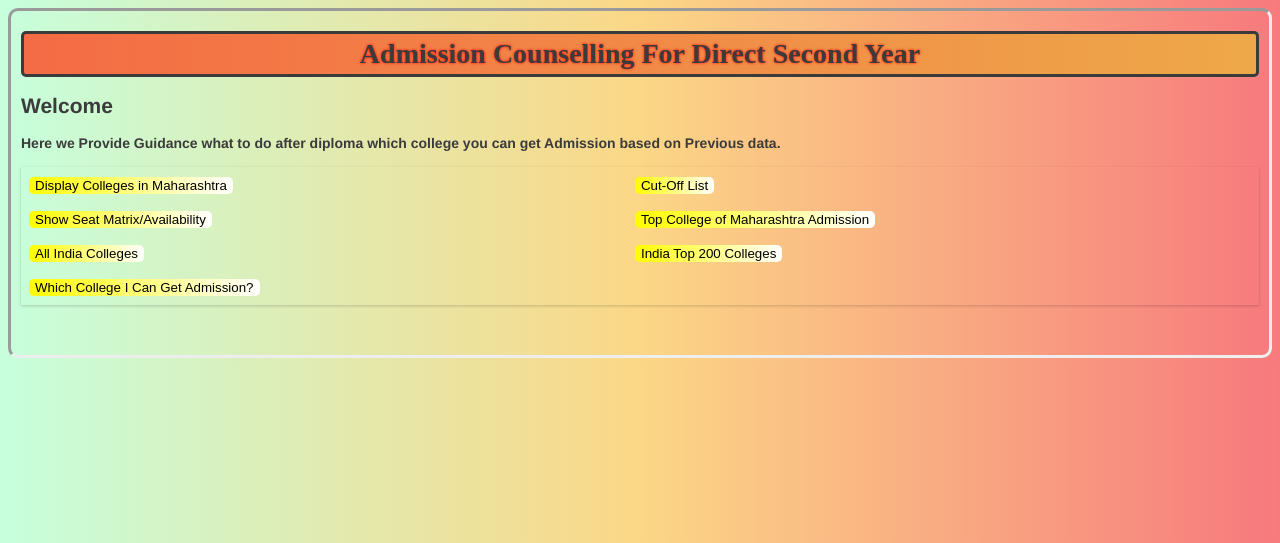
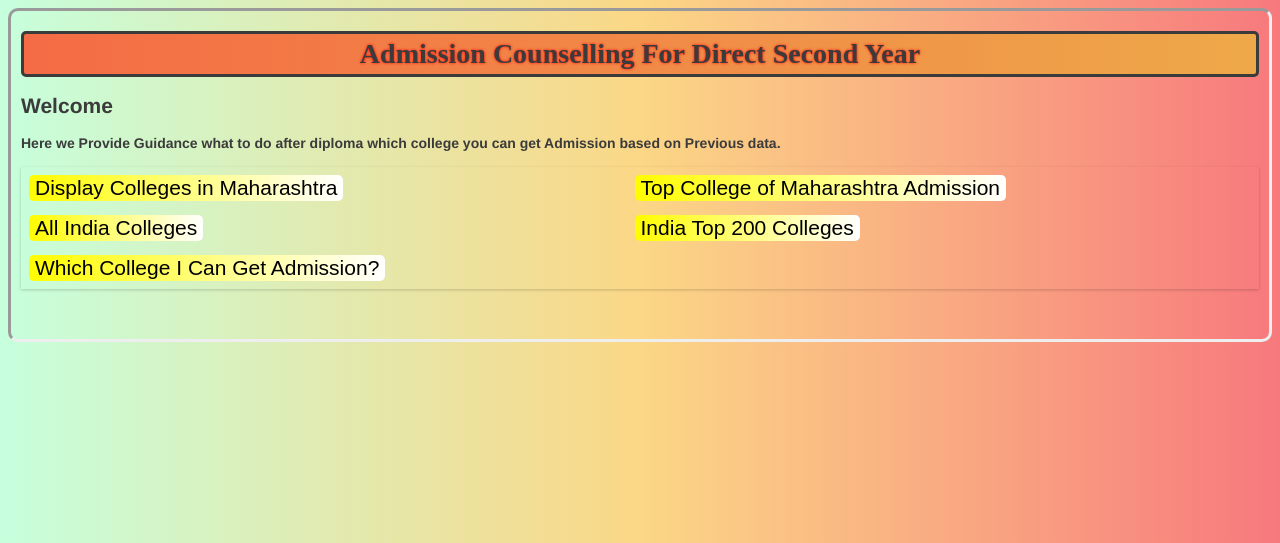
Before and after one commit to atharvaagrawal/direct-second-year-admission-analysis, a Django app: page / in a window 1280 px wide. Shown: the top 543 px of the page. Run offline with Django 3.2, Linux system fonts and the light colour scheme.

Commit message:
Add files via upload

```diff
--- a/Admission Counselling For Direct Second Year/Web-Application/AdmissionDirectSecondYear/Templates/college_i_can_get_admission.html
+++ b/Admission Counselling For Direct Second Year/Web-Application/AdmissionDirectSecondYear/Templates/college_i_can_get_admission.html
@@ -20,7 +20,7 @@
 
     <h2 align=center>
         Select Branch:
-        <select name="branch" required>
+        <select name="branch" >
             <option value="Select Branch"> Select  Branch </option>
             {% for entry in branch_list %}
                 <option value="{{ entry }}">{{ entry }}</option>
--- a/Admission Counselling For Direct Second Year/Web-Application/AdmissionDirectSecondYear/Templates/home_page.html
+++ b/Admission Counselling For Direct Second Year/Web-Application/AdmissionDirectSecondYear/Templates/home_page.html
@@ -9,6 +9,10 @@
 <style>
     body {
         background-image: linear-gradient(to right, #C6FFDD, #FBD786 ,#f7797d );
+    }
+
+    button{
+        font-size:150%;
     }
 </style>
 
@@ -26,16 +30,6 @@
             <td>
                 <a href="{% url 'display_colleges_in_maharashtra' %}">   <button type="button"> Display Colleges in Maharashtra </button> </a>
             </td>
-            <td>
-                <a href="{% url 'cut_off_list' %}">   <button type="button"> Cut-Off List </button> </a>
-            </td>
-        </tr>
-
-        <tr>
-            <td>
-                <a href="{% url 'show_seat_matrix' %}">   <button type="button"> Show Seat Matrix/Availability </button> </a>
-            </td>
-
             <td>
                 <a href="{% url 'top_maharashta_college' %}">    <button type="button"> Top College of Maharashtra Admission </button> </a>
 
--- a/Admission Counselling For Direct Second Year/Web-Application/AdmissionDirectSecondYear/Templates/top_college_of_maharashtra.html
+++ b/Admission Counselling For Direct Second Year/Web-Application/AdmissionDirectSecondYear/Templates/top_college_of_maharashtra.html
@@ -23,7 +23,7 @@
           <select name="college">
               <option value="Select  College Name"> Select  College Name </option>
               {% for entry in college_list %}
-                  <option value="{{ entry }}">{{ entry }}</option>
+                   <option value="{{ entry }}">{{ entry }}</option>
               {% endfor %}
           </select>
 
```
